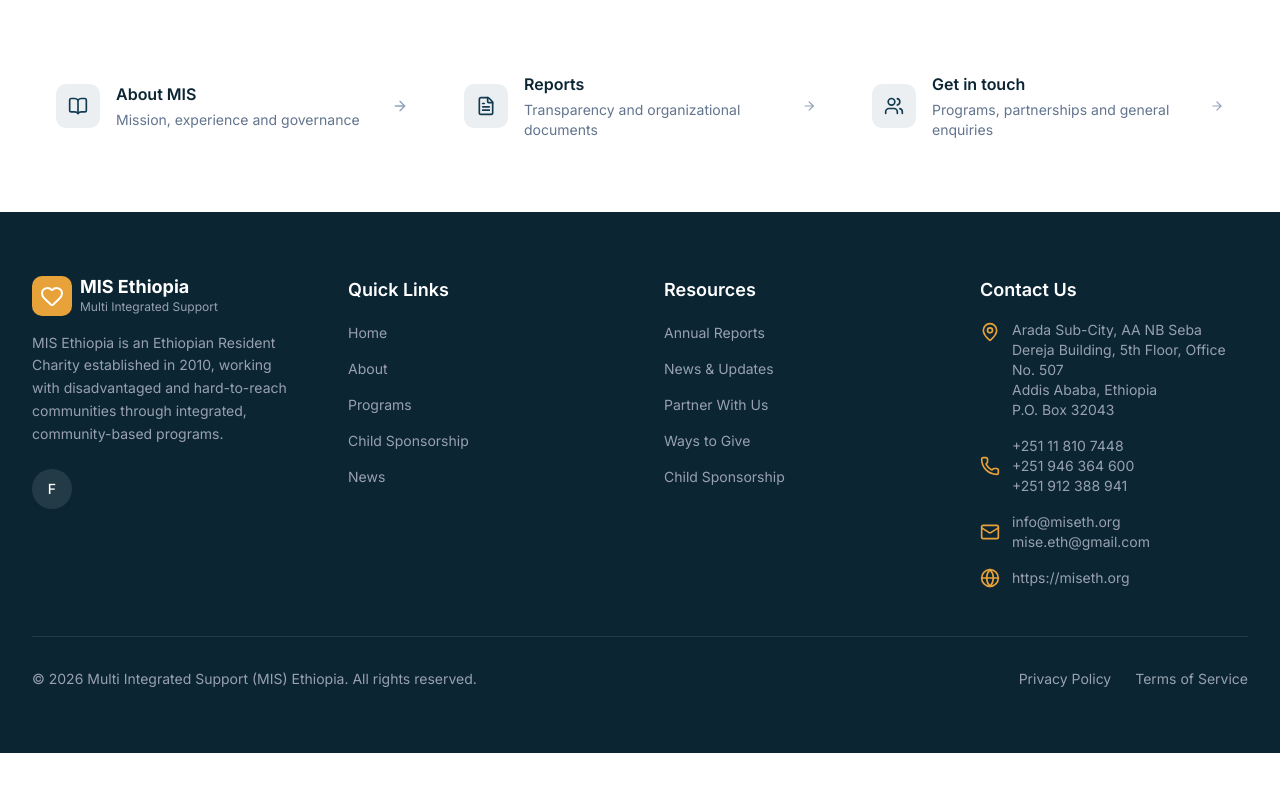
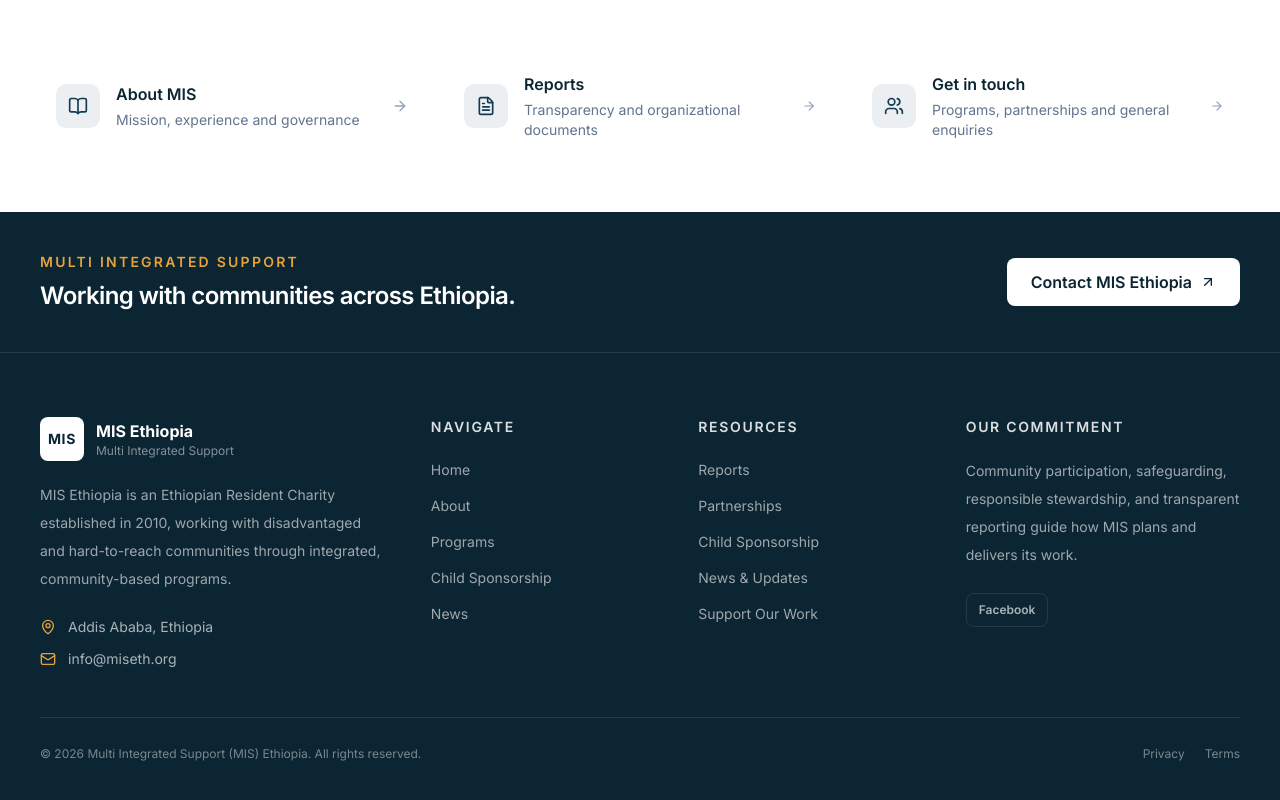
Before and after one commit to melakedf/mis-ethiopia, a Next.js app: page / in a window 1280 px wide. Shown: the part 4568-5368 px from the top of the page. Before the commit the page ends 5321 px from the top, so only its background shows below. Built offline with nearby package versions, Linux system fonts and the light colour scheme.

Commit message:
Sync professional NGO redesign to production

```diff
--- a/src/components/layout/footer.tsx
+++ b/src/components/layout/footer.tsx
@@ -1,60 +1,69 @@
 import Link from "next/link";
-import { Heart, MapPin, Phone, Mail, Globe } from "lucide-react";
-import { siteConfig, navItems } from "@/data/constants";
+import { ArrowUpRight, Mail, MapPin } from "lucide-react";
+import { navItems, siteConfig } from "@/data/constants";
 
+export function Footer() {
   const socialLinks = [
     { href: siteConfig.social.facebook, label: "Facebook" },
-  { href: siteConfig.social.twitter, label: "Twitter" },
     { href: siteConfig.social.linkedin, label: "LinkedIn" },
     { href: siteConfig.social.instagram, label: "Instagram" },
     { href: siteConfig.social.youtube, label: "YouTube" },
-].filter((social) => social.href);
+  ].filter((item) => item.href && item.href !== "#");
 
-export function Footer() {
   return (
     <footer className="bg-navy-dark text-white">
-      <div className="max-w-7xl mx-auto px-4 sm:px-6 lg:px-8 py-16">
-        <div className="grid grid-cols-1 md:grid-cols-2 lg:grid-cols-4 gap-12">
+      <div className="border-b border-white/10">
+        <div className="mx-auto flex max-w-7xl flex-col gap-6 px-5 py-10 sm:px-8 md:flex-row md:items-center md:justify-between lg:px-10">
           <div>
-            <div className="flex items-center gap-2 mb-4">
-              <div className="w-10 h-10 bg-warm rounded-lg flex items-center justify-center">
-                <Heart className="w-6 h-6 text-white" />
+            <div className="text-sm font-semibold uppercase tracking-[0.16em] text-warm">Multi Integrated Support</div>
+            <h2 className="mt-2 text-2xl font-semibold tracking-tight text-white">Working with communities across Ethiopia.</h2>
           </div>
-              <div className="flex flex-col">
-                <span className="font-bold text-lg leading-tight">MIS Ethiopia</span>
-                <span className="text-xs text-gray-400">Multi Integrated Support</span>
+          <Link
+            href="/contact"
+            className="inline-flex h-12 items-center justify-center gap-2 rounded-md bg-white px-6 font-semibold text-navy-dark transition hover:bg-slate-100"
+          >
+            Contact MIS Ethiopia
+            <ArrowUpRight className="h-4 w-4" />
+          </Link>
         </div>
       </div>
-            <p className="text-gray-400 text-sm leading-relaxed mb-6">
-              {siteConfig.description}
-            </p>
-            {socialLinks.length > 0 ? (
-              <div className="flex gap-4">
-                {socialLinks.map((social) => (
-                  <a
-                    key={social.label}
-                    href={social.href}
-                    target="_blank"
-                    rel="noopener noreferrer"
-                    className="w-10 h-10 bg-white/10 rounded-full flex items-center justify-center hover:bg-warm transition-colors"
-                    aria-label={social.label}
-                  >
-                    <span className="text-sm font-medium">{social.label.charAt(0)}</span>
+
+      <div className="mx-auto max-w-7xl px-5 py-14 sm:px-8 lg:px-10 lg:py-16">
+        <div className="grid gap-12 md:grid-cols-2 lg:grid-cols-[1.25fr_.8fr_.8fr_1fr]">
+          <div>
+            <Link href="/" className="inline-flex items-center gap-3">
+              <div className="flex h-11 w-11 items-center justify-center rounded-md bg-white text-sm font-bold tracking-wider text-navy-dark">
+                MIS
+              </div>
+              <div>
+                <div className="font-bold text-white">MIS Ethiopia</div>
+                <div className="text-xs text-white/50">Multi Integrated Support</div>
+              </div>
+            </Link>
+            <p className="mt-5 max-w-md text-sm leading-7 text-white/60">{siteConfig.description}</p>
+
+            <div className="mt-6 space-y-3 text-sm text-white/65">
+              <div className="flex items-start gap-3">
+                <MapPin className="mt-0.5 h-4 w-4 shrink-0 text-warm" />
+                <span>Addis Ababa, Ethiopia</span>
+              </div>
+              {siteConfig.email && !siteConfig.email.includes("example") && (
+                <div className="flex items-center gap-3">
+                  <Mail className="h-4 w-4 shrink-0 text-warm" />
+                  <a href={`mailto:${siteConfig.email}`} className="transition hover:text-white">
+                    {siteConfig.email}
                   </a>
-                ))}
                 </div>
-            ) : null}
+              )}
+            </div>
           </div>
 
           <div>
-            <h3 className="font-semibold text-lg mb-4">Quick Links</h3>
-            <ul className="space-y-3">
+            <h3 className="text-sm font-semibold uppercase tracking-[0.12em] text-white/85">Navigate</h3>
+            <ul className="mt-5 space-y-3">
               {navItems.slice(0, 5).map((item) => (
                 <li key={item.href}>
-                  <Link
-                    href={item.href}
-                    className="text-gray-400 hover:text-warm transition-colors text-sm"
-                  >
+                  <Link href={item.href} className="text-sm text-white/60 transition hover:text-white">
                     {item.title}
                   </Link>
                 </li>
@@ -63,101 +72,44 @@ export function Footer() {
           </div>
 
           <div>
-            <h3 className="font-semibold text-lg mb-4">Resources</h3>
-            <ul className="space-y-3">
-              <li>
-                <Link href="/reports" className="text-gray-400 hover:text-warm transition-colors text-sm">
-                  Annual Reports
-                </Link>
-              </li>
-              <li>
-                <Link href="/news" className="text-gray-400 hover:text-warm transition-colors text-sm">
-                  News & Updates
-                </Link>
-              </li>
-              <li>
-                <Link href="/partners" className="text-gray-400 hover:text-warm transition-colors text-sm">
-                  Partner With Us
-                </Link>
-              </li>
-              <li>
-                <Link href="/donate" className="text-gray-400 hover:text-warm transition-colors text-sm">
-                  Ways to Give
-                </Link>
-              </li>
-              <li>
-                <Link href="/sponsorship" className="text-gray-400 hover:text-warm transition-colors text-sm">
-                  Child Sponsorship
-                </Link>
-              </li>
+            <h3 className="text-sm font-semibold uppercase tracking-[0.12em] text-white/85">Resources</h3>
+            <ul className="mt-5 space-y-3">
+              <li><Link href="/reports" className="text-sm text-white/60 transition hover:text-white">Reports</Link></li>
+              <li><Link href="/partners" className="text-sm text-white/60 transition hover:text-white">Partnerships</Link></li>
+              <li><Link href="/sponsorship" className="text-sm text-white/60 transition hover:text-white">Child Sponsorship</Link></li>
+              <li><Link href="/news" className="text-sm text-white/60 transition hover:text-white">News & Updates</Link></li>
+              <li><Link href="/donate" className="text-sm text-white/60 transition hover:text-white">Support Our Work</Link></li>
             </ul>
           </div>
 
           <div>
-            <h3 className="font-semibold text-lg mb-4">Contact Us</h3>
-            <ul className="space-y-4">
-              <li className="flex items-start gap-3">
-                <MapPin className="w-5 h-5 text-warm flex-shrink-0 mt-0.5" />
-                <span className="text-gray-400 text-sm">
-                  {siteConfig.address.street}<br />
-                  {siteConfig.address.city}, {siteConfig.address.country}<br />
-                  {siteConfig.address.postalCode}
-                </span>
-              </li>
-              <li className="flex items-center gap-3">
-                <Phone className="w-5 h-5 text-warm flex-shrink-0" />
-                <div className="flex flex-col text-sm">
-                  <a href={`tel:${siteConfig.phone}`} className="text-gray-400 hover:text-warm transition-colors">
-                    {siteConfig.phone}
+            <h3 className="text-sm font-semibold uppercase tracking-[0.12em] text-white/85">Our commitment</h3>
+            <p className="mt-5 text-sm leading-7 text-white/60">
+              Community participation, safeguarding, responsible stewardship, and transparent reporting guide how MIS plans and delivers its work.
+            </p>
+            {socialLinks.length > 0 && (
+              <div className="mt-6 flex flex-wrap gap-2">
+                {socialLinks.map((social) => (
+                  <a
+                    key={social.label}
+                    href={social.href}
+                    target="_blank"
+                    rel="noopener noreferrer"
+                    className="rounded-md border border-white/10 px-3 py-2 text-xs font-semibold text-white/65 transition hover:border-white/25 hover:text-white"
+                  >
+                    {social.label}
                   </a>
-                  {siteConfig.phoneSecondary ? (
-                    <a href={`tel:${siteConfig.phoneSecondary}`} className="text-gray-400 hover:text-warm transition-colors">
-                      {siteConfig.phoneSecondary}
-                    </a>
-                  ) : null}
-                  {siteConfig.phoneTertiary ? (
-                    <a href={`tel:${siteConfig.phoneTertiary}`} className="text-gray-400 hover:text-warm transition-colors">
-                      {siteConfig.phoneTertiary}
-                    </a>
-                  ) : null}
+                ))}
               </div>
-              </li>
-              <li className="flex items-center gap-3">
-                <Mail className="w-5 h-5 text-warm flex-shrink-0" />
-                <div className="flex flex-col text-sm">
-                  <a href={`mailto:${siteConfig.email}`} className="text-gray-400 hover:text-warm transition-colors">
-                    {siteConfig.email}
-                  </a>
-                  {siteConfig.emailSecondary ? (
-                    <a href={`mailto:${siteConfig.emailSecondary}`} className="text-gray-400 hover:text-warm transition-colors">
-                      {siteConfig.emailSecondary}
-                    </a>
-                  ) : null}
-                </div>
-              </li>
-              <li className="flex items-center gap-3">
-                <Globe className="w-5 h-5 text-warm flex-shrink-0" />
-                <a href={siteConfig.url} className="text-gray-400 hover:text-warm transition-colors text-sm">
-                  {siteConfig.url}
-                </a>
-              </li>
-            </ul>
+            )}
           </div>
         </div>
 
-        <div className="border-t border-white/10 mt-12 pt-8">
-          <div className="flex flex-col md:flex-row justify-between items-center gap-4">
-            <p className="text-gray-400 text-sm">
-              © {new Date().getFullYear()} {siteConfig.name}. All rights reserved.
-            </p>
-            <div className="flex gap-6">
-              <Link href="/privacy" className="text-gray-400 hover:text-warm transition-colors text-sm">
-                Privacy Policy
-              </Link>
-              <Link href="/terms" className="text-gray-400 hover:text-warm transition-colors text-sm">
-                Terms of Service
-              </Link>
-            </div>
+        <div className="mt-12 flex flex-col gap-4 border-t border-white/10 pt-7 text-xs text-white/45 sm:flex-row sm:items-center sm:justify-between">
+          <p>© {new Date().getFullYear()} {siteConfig.name}. All rights reserved.</p>
+          <div className="flex gap-5">
+            <Link href="/privacy" className="transition hover:text-white">Privacy</Link>
+            <Link href="/terms" className="transition hover:text-white">Terms</Link>
           </div>
         </div>
       </div>
```
Lines whose indentation alone changed are shown as unchanged.
